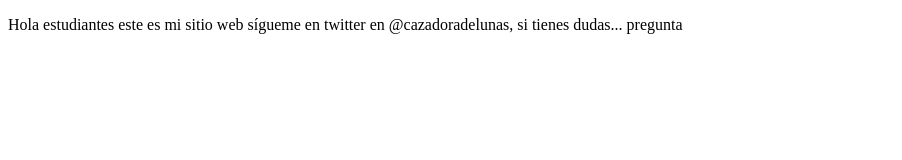
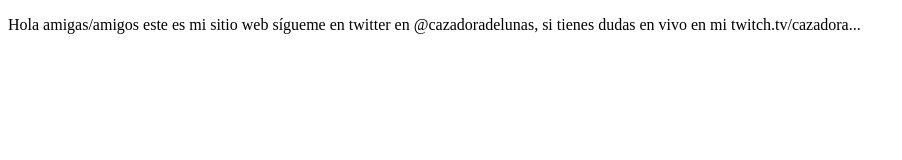
Before and after one commit to BerthaTejada/proyectoDemoCursoPrework, a plain HTML site: page index.html in a window 1280 px wide. Shown: the whole page, without its empty margins (0-902 px from the left). Drawn offline with Linux system fonts and the light colour scheme.

Commit message:
cambios agregamos sitio de twitch

```diff
--- a/index.html
+++ b/index.html
@@ -8,7 +8,7 @@
 </head>
 <body>
     <p>
-        Hola estudiantes este es mi sitio web sígueme en twitter en @cazadoradelunas, si tienes dudas... pregunta
+        Hola amigas/amigos este es mi sitio web sígueme en twitter en @cazadoradelunas, si tienes dudas en vivo en mi twitch.tv/cazadora...
     </p>
 </body>
 </html>
```
